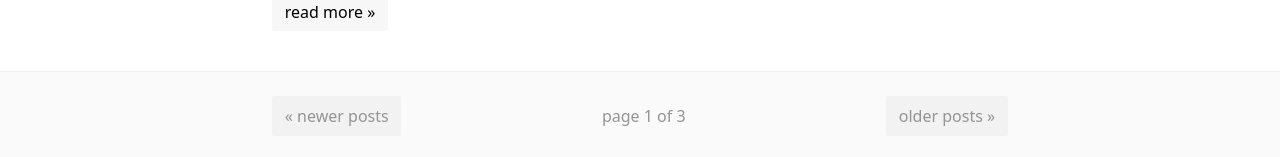
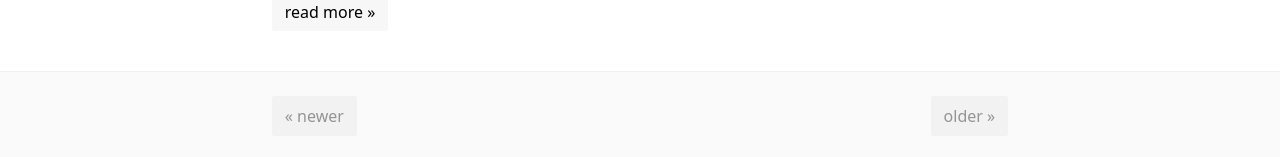
Before and after one commit to koshakji/koshakji.github.io, a Jekyll site: the page built from index.html, in a window 1280 px wide. Shown: the part 2026-2183 px from the top of the page. Built offline with Jekyll 4.4.1, drawn with Linux system fonts in a browser that asks for light colours; the list of posts is cut into pages by our own code.

Commit message:
removed number of pages

```diff
--- a/_layouts/home.html
+++ b/_layouts/home.html
@@ -17,9 +17,8 @@ layout: default
 {% endfor %}
 {% if paginator.total_pages > 1 %}
 <footer>
-  <a {% if paginator.previous_page %}class="gray" href="{{ paginator.previous_page_path | relative_url }}"{% else %}class="disabled"{% endif %}>« newer posts</a>
-  <span>page {{ paginator.page }} of {{ paginator.total_pages }}</span>
-  <a {% if paginator.next_page %}class="gray" href="{{ paginator.next_page_path | relative_url }}"{% else %}class="disabled"{% endif %}>older posts »</a>
+  <a {% if paginator.previous_page %}class="gray" href="{{ paginator.previous_page_path | relative_url }}"{% else %}class="disabled"{% endif %}>« newer </a>
+  <a {% if paginator.next_page %}class="gray" href="{{ paginator.next_page_path | relative_url }}"{% else %}class="disabled"{% endif %}>older »</a>
 </footer>
 {% endif %}
 {% else %}
```
